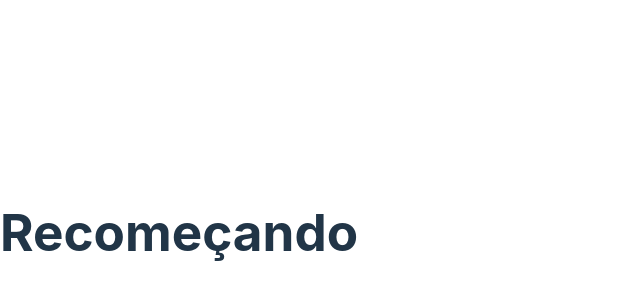
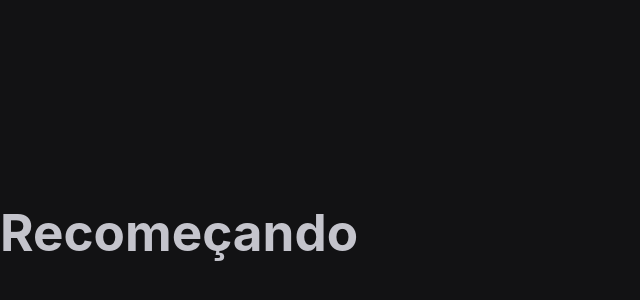
Before and after one commit to JoilsonCapemba/IgniteTime, a React (Vite) app: page / in a window 1280 px wide. Shown: the part 168-468 px from the top of the page, without its empty margins (0-640 px from the left). Built offline with nearby package versions, Linux system fonts and the light colour scheme.

Commit message:
chore: definindo o tema da aplicacao

```diff
--- a/src/@types/styled.d.ts
+++ b/src/@types/styled.d.ts
@@ -4,5 +4,5 @@ import {defaultTheme} from '../styles/themes/default'
 type Themetype = typeof defaultTheme;
 
 declare module 'styled-components' {
-    export interface DefaultTheme extends Themetype
+    export interface DefaultTheme extends Themetype{}
 }
--- a/src/App.tsx
+++ b/src/App.tsx
@@ -1,5 +1,6 @@
 import { ThemeProvider } from "styled-components"
 import { defaultTheme } from "./styles/themes/default"
+import { GlobalStyle } from "./styles/global"
 
 export function App() {
 
@@ -7,6 +8,7 @@ export function App() {
     <>
       <ThemeProvider theme={defaultTheme}>
         <h1>Recomeçando</h1>
+        <GlobalStyle/>  {/* Este componente adiciona o estilo global na aplicacao */}
       </ThemeProvider>
     </>
   )
--- /dev/null
+++ b/src/styles/global.ts
@@ -0,0 +1,19 @@
+import {  createGlobalStyle } from 'styled-components'
+
+export const GlobalStyle = createGlobalStyle`
+    *{
+        margin: 0;
+        padding: 0;
+        box-sizing: border-box;
+    }
+
+    :focus {
+        outline: 0;
+        box-sizing: 0 0 2px ${props => props.theme['green-500']};
+    }
+
+    body{
+        background-color: ${props => props.theme['gray-900']};
+        color: ${props => props.theme['gray-300']};
+    }
+`
--- a/src/styles/themes/default.ts
+++ b/src/styles/themes/default.ts
@@ -1,4 +1,21 @@
 export const defaultTheme = {
-    primary: 'purple',
-    secundary: 'orange'
+    white: '#fff',
+
+    'gray-100': '#E1E1E6',
+    'gray-300': '#C4C4CC',
+    'gray-400': '#8D8D99',
+    'gray-500': '#7c7cba',
+    'gray-600': '#323238',
+    'gray-700': '#29292e',
+    'gray-800': '#202024',
+    'gray-900': '#121214',
+
+    'green-300': '#00b37e',
+    'green-500': '#00875f',
+    'green-700': '#015f43',
+
+    'red-500': '#ab2222e',
+    'red-700': '#7a1921',
+
+    'yellow-500': '#fba94c'
 }
```
